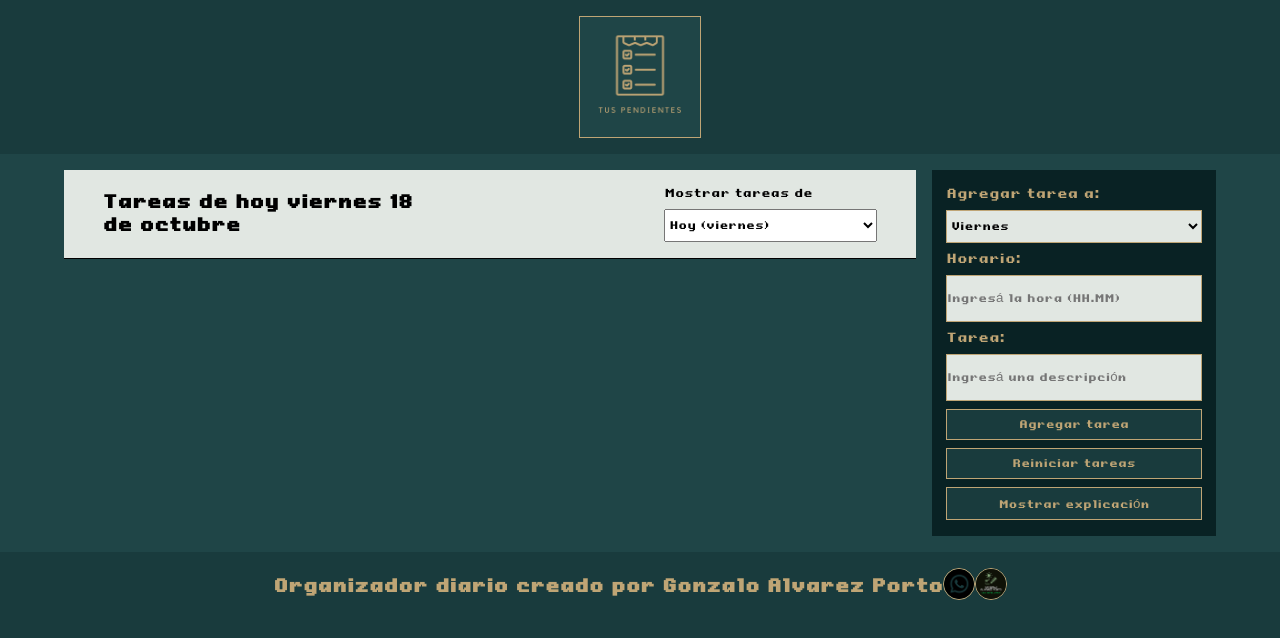
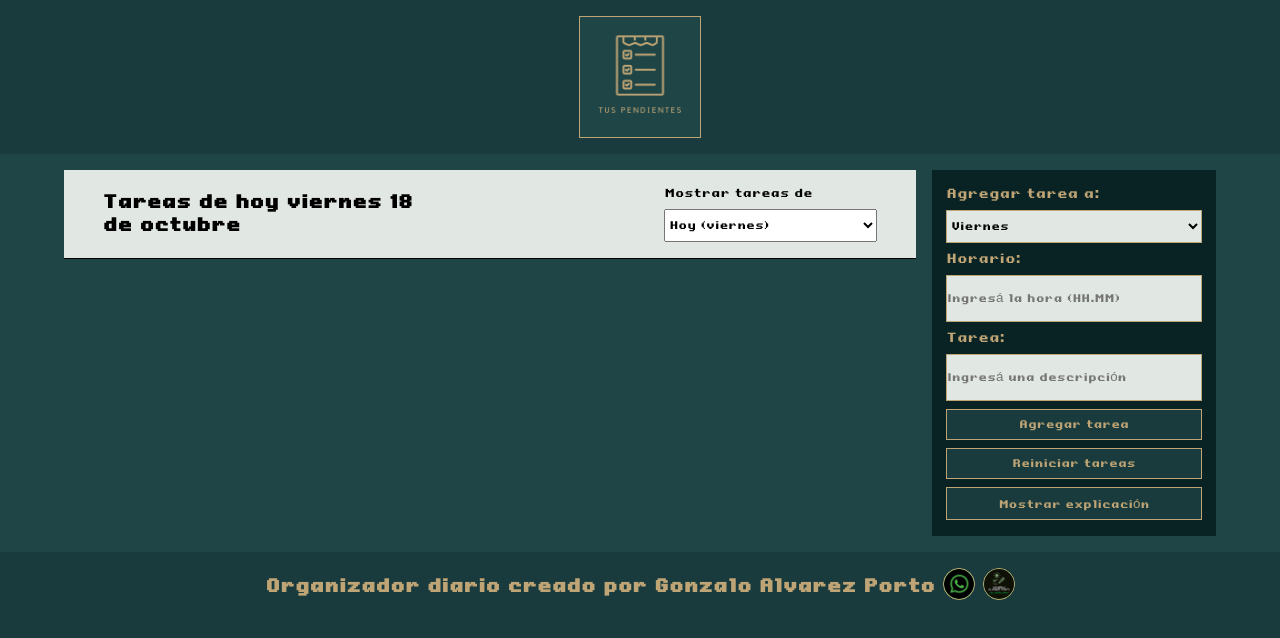
Before and after one commit to GonzaloAlvarezPorto/agendaTusPendientes, a React (Vite) app: page / in a window 1280 px wide. Shown: the top 638 px of the page. Built offline with nearby package versions, Linux system fonts and the light colour scheme.

Commit message:
Corregido footer

```diff
--- a/src/components/Footer.jsx
+++ b/src/components/Footer.jsx
@@ -33,7 +33,7 @@ export const Footer = () => {
           title={link.title}
         >
           <img
-            className='w-30px bd_1_s_letrasLogo bdrad-100px'
+            className='w-30px bd_1_s_letrasLogo bdrad-100px bgc-whatsapp'
             src={link.img}
             alt={link.alt}
           />
--- a/src/styles/_custom.scss
+++ b/src/styles/_custom.scss
@@ -63,6 +63,10 @@
 
 .w-90vw {
     width: 90vw;
+}
+
+.bgc-whatsapp{
+    background-color: var.$whatsapp;
 }
 
 .bgc-fondoAgregar {
--- a/src/styles/globals.scss
+++ b/src/styles/globals.scss
@@ -40,12 +40,14 @@ main {
 
 footer {
     display: flex;
+    flex-direction: row;
     background-color: var.$cabecera;
     color: var.$letrasLogo;
     align-items: center;
     justify-content: center;
     padding: 1rem;
     text-align: center;
+    gap: 0.5rem;
 }
 
 input{
```
